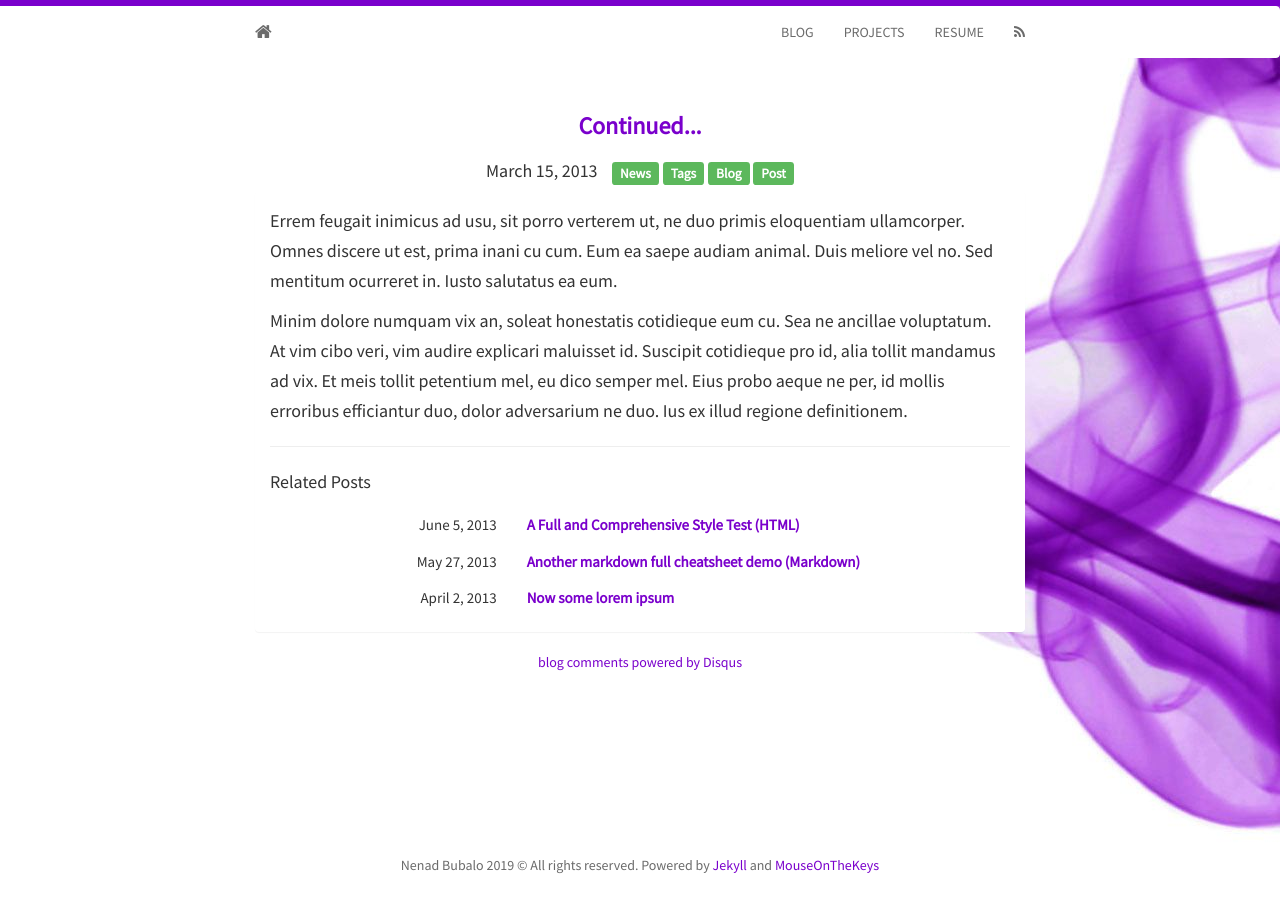
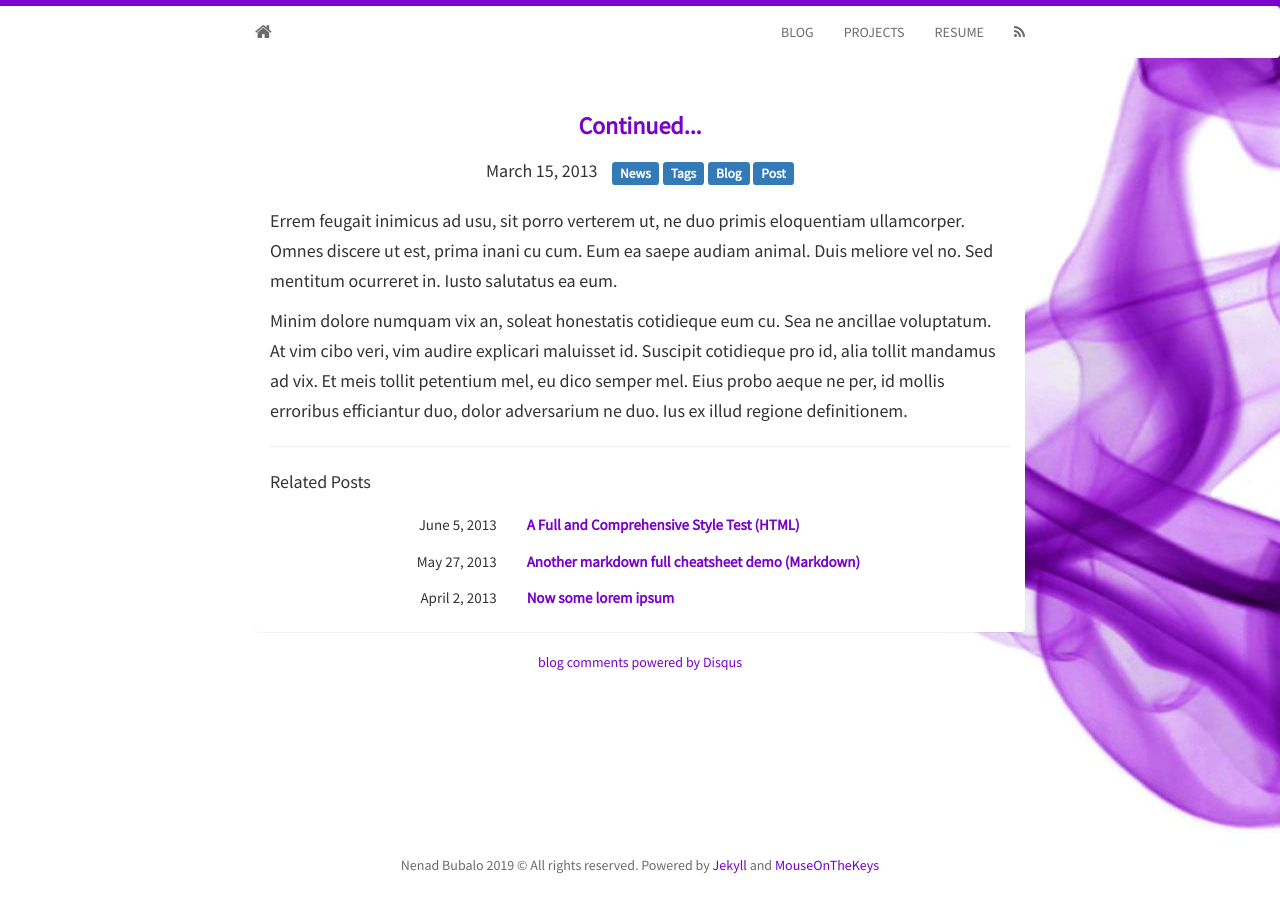
Before and after one commit to MouseOnTheKeys/mouse, a Jekyll site: the page built from _posts/2013-03-15-post4.md, in a window 1280 px wide. Built offline with Jekyll 4.4.1, drawn with Linux system fonts in a browser that asks for light colours; nearby versions of some CDN libraries; comment, search, counter and statistics services are not loaded.

Commit message:
Update post.html

```diff
--- a/_layouts/post.html
+++ b/_layouts/post.html
@@ -14,7 +14,7 @@
 		{{ page.date | date: "%B %e, %Y" }}
 			&nbsp;&nbsp;
 			{% for tag in page.tags %}
-			 <span class="label label-success">{{ tag }}</span>
+			 <span class="label label-primary">{{ tag }}</span>
 			{% endfor %}
 		</h4>
 	</div>
```
